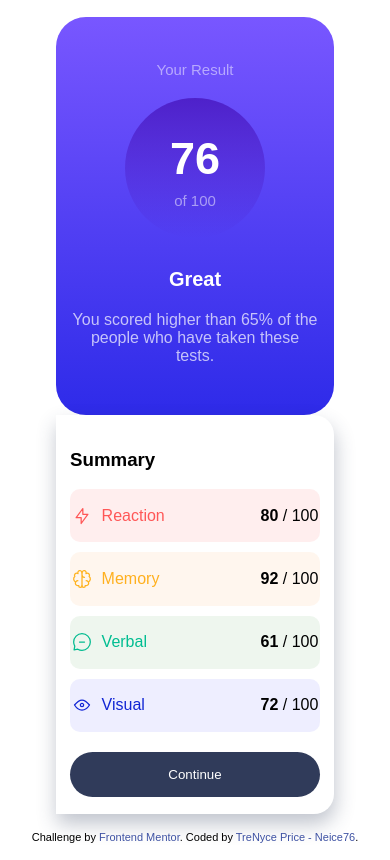
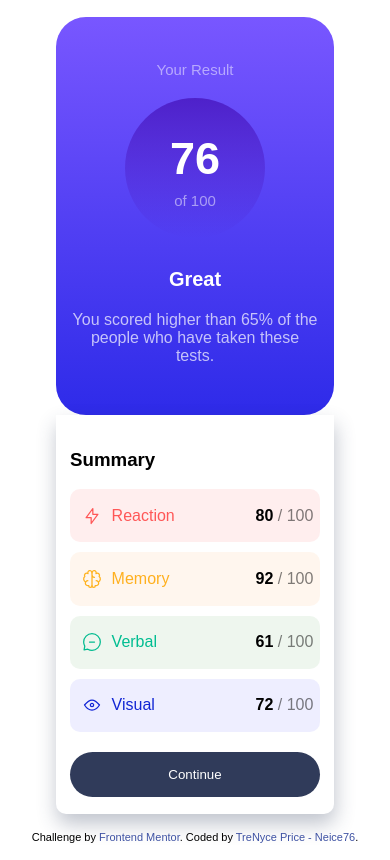
Before and after one commit to Neice76/Frontend-Mentor-Results-summary-component, a plain HTML site: page index.html in a window 390 px wide. Drawn offline with Linux system fonts and the light colour scheme; a script that the page names is missing.

Commit message:
Update index.css

```diff
--- a/index.css
+++ b/index.css
@@ -41,6 +41,7 @@ body {
     flex-direction: row;
     justify-content: center;
     align-items: center;
+    background-color: var(--White);
 }
 
 .summaryCard .summaryResults {
@@ -98,11 +99,13 @@ body {
     padding: 0.9em;
     border-top-right-radius: 20px;
     border-bottom-right-radius: 20px;
-    background-color: var(--White);
     box-shadow: 1px 10px 20px var(--dark-shadow-accent);
 }
 
-.summaryReactionItem, .summaryMemoryItem, .summaryVerbalItem, .summaryVisualItem {
+.summaryReactionItem,
+.summaryMemoryItem,
+.summaryVerbalItem,
+.summaryVisualItem {
     display: flex;
     justify-content: space-between;
     align-items: center;
@@ -148,11 +151,22 @@ body {
     gap: 10px;
 }
 
+.summaryItemTitleContainer > .summaryIcon {
+    margin-left: 10px;
+}
+
+.summaryVisualItem > .summaryScore,
+.summaryVerbalItem > .summaryScore,
+.summaryMemoryItem > .summaryScore,
+.summaryReactionItem > .summaryScore {
+    margin-right: 5px;
+}
+
 .scoreResult {
     font-weight: bold;
 }
 
-.scoreTotal {
+.scoreTotal, .total {
     opacity: 0.5;
 }
 
@@ -163,13 +177,11 @@ body {
     border-radius: 30px;
     margin: 20px 0px;
     color: var(--White);
+    cursor: pointer;
     background-color: var(--Dark-gray-blue);
 }
 
-.continueBtn:hover {
-    background: linear-gradient(to bottom, var(--Light-slate-blue-background), var(--Light-royal-blue-background));
-}
-
+.continueBtn:hover,
 .continueBtn:active {
     background: linear-gradient(to bottom, var(--Light-slate-blue-background), var(--Light-royal-blue-background));
 }
@@ -193,4 +205,10 @@ body {
         display: flex;
         flex-direction: column;
     }
+
+    .summary {
+        border-bottom-left-radius: 10px;
+        border-bottom-right-radius: 10px;
+        border-top-right-radius: 0px;
+    }
 }
```
